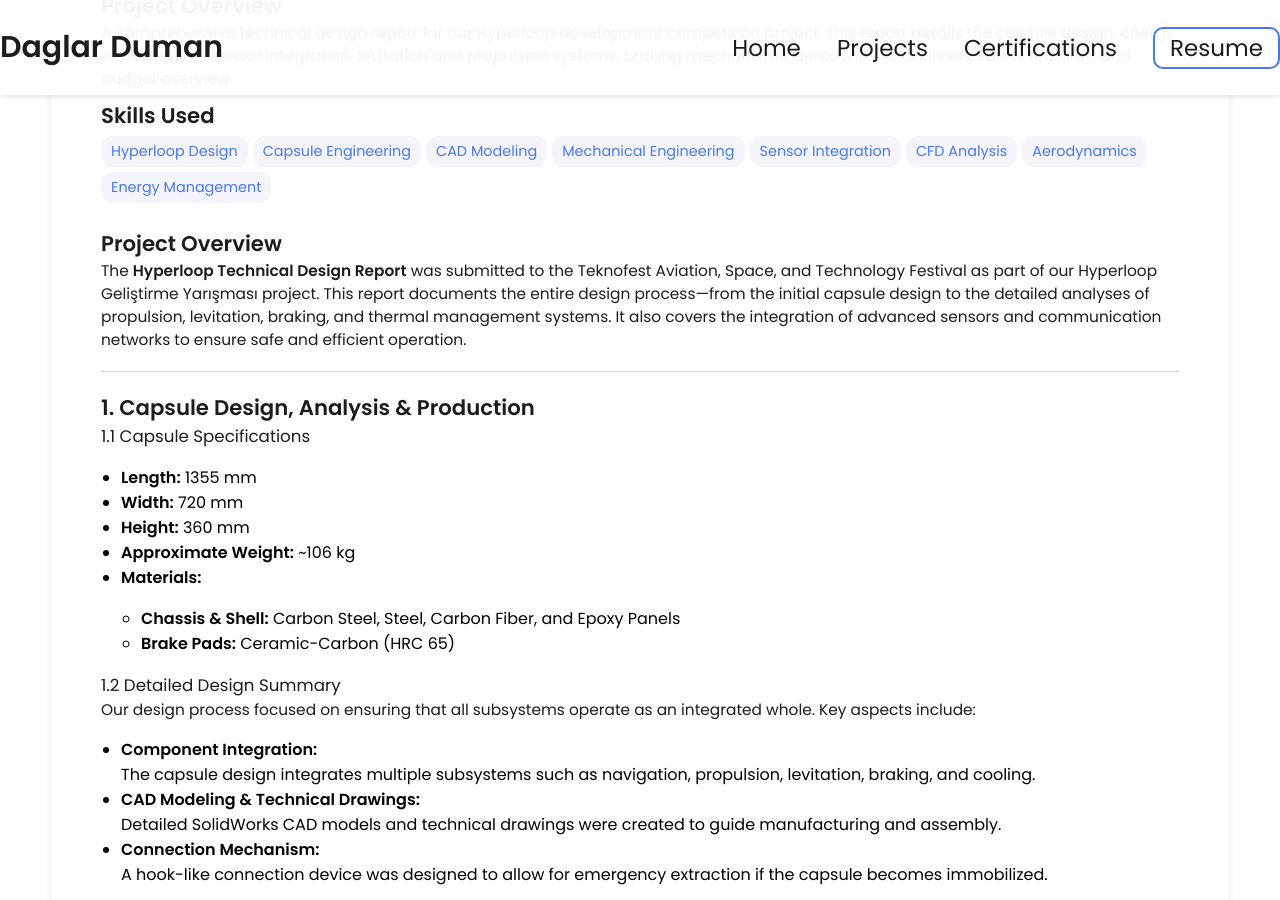
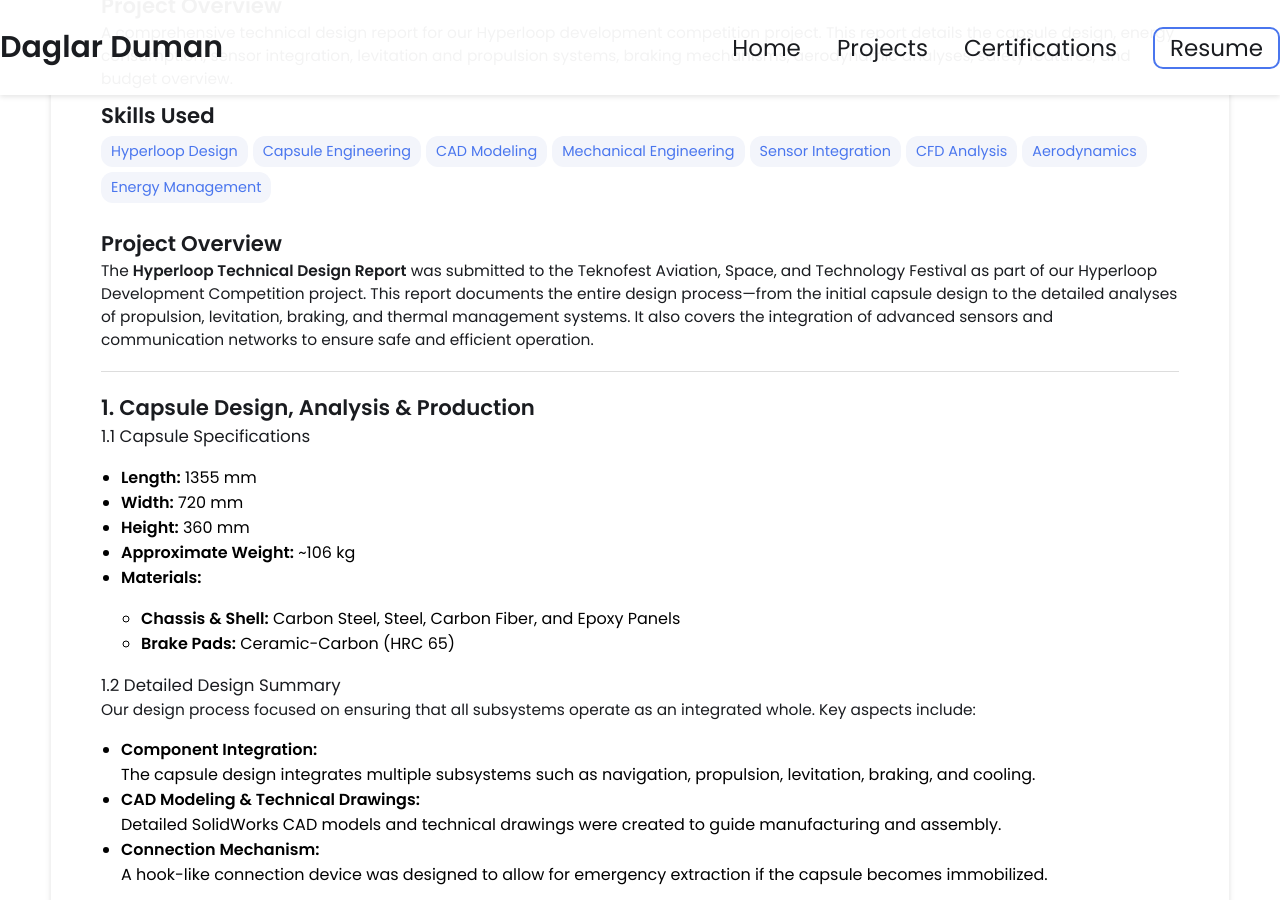
Before and after one commit to daglar510/daglar510.github.io, a Jekyll site: the page built from _projects/hyperloop/index.md, in a window 1280 px wide and 900 px high, scrolled down 582 px. Built offline with Jekyll 4.4.1, drawn with Linux system fonts in a browser that asks for light colours; part of the change alters nothing that is shown.

```diff
--- a/_layouts/wrapper.html
+++ b/_layouts/wrapper.html
@@ -3,6 +3,19 @@
 <head>
   <meta charset="UTF-8">
   <meta name="viewport" content="width=device-width, initial-scale=1.0">
+
+  <!--
+    Google Tag (gtag.js) for Analytics
+    Copy and paste this snippet immediately after the <head> tag.
+    This snippet will asynchronously load the Google Tag Manager and configure it with your tracking ID.
+  -->
+  <script async src="https://www.googletagmanager.com/gtag/js?id=G-S93V47B75R"></script>
+  <script>
+    window.dataLayer = window.dataLayer || [];
+    function gtag(){dataLayer.push(arguments);}
+    gtag('js', new Date());
+    gtag('config', 'G-S93V47B75R');
+  </script>
 
   <!--
     Google Fonts and FontAwesome
@@ -16,7 +29,7 @@
   <!--
     Favicons & App Icons
     The paths point to /assets/favicon/.
-    Make sure these files exist in that folder.
+    Ensure these files exist in that folder.
   -->
   <link rel="apple-touch-icon" sizes="180x180" href="/assets/favicon/apple-touch-icon.png">
   <link rel="icon" type="image/png" sizes="32x32" href="/assets/favicon/favicon-32x32.png">
@@ -35,19 +48,20 @@
 
   <!--
     Main JavaScript
-    For your site-wide JS (like mobile menu toggles).
+    For your site-wide JS (e.g., mobile menu toggles).
   -->
   <script src="{{ '/assets/js/script.js' | relative_url }}"></script>
 
   <!--
-    Dynamically uses site.title from _config.yml for the browser tab
+    Dynamic Title
+    Uses site.title from _config.yml for the browser tab.
   -->
   <title>{{ site.title }}</title>
 </head>
 <body>
   <!--
     Fixed Header Container
-    Wraps your navbar so it remains at the top of the page.
+    Wraps your navbar so it remains at the top of every page.
   -->
   <div class="fixed-header">
     {% include navbar.html %}
@@ -55,7 +69,7 @@
 
   <!--
     Main Page Content
-    Offset in styles.css with .page { margin-top: ... } if the navbar is fixed.
+    The .page element offset (margin-top) is defined in your CSS to prevent overlap with the fixed navbar.
   -->
   <div class="page">
     {{ content }}
--- a/_projects/hyperloop/index.md
+++ b/_projects/hyperloop/index.md
@@ -21,7 +21,7 @@ date: 2025-03-22
 
 ## Project Overview
 
-The **Hyperloop Technical Design Report** was submitted to the Teknofest Aviation, Space, and Technology Festival as part of our Hyperloop Geliştirme Yarışması project. This report documents the entire design process—from the initial capsule design to the detailed analyses of propulsion, levitation, braking, and thermal management systems. It also covers the integration of advanced sensors and communication networks to ensure safe and efficient operation.
+The **Hyperloop Technical Design Report** was submitted to the Teknofest Aviation, Space, and Technology Festival as part of our Hyperloop Development Competition project. This report documents the entire design process—from the initial capsule design to the detailed analyses of propulsion, levitation, braking, and thermal management systems. It also covers the integration of advanced sensors and communication networks to ensure safe and efficient operation.
 
 ---
 
```
Also changed, not shown: 3 other files.
